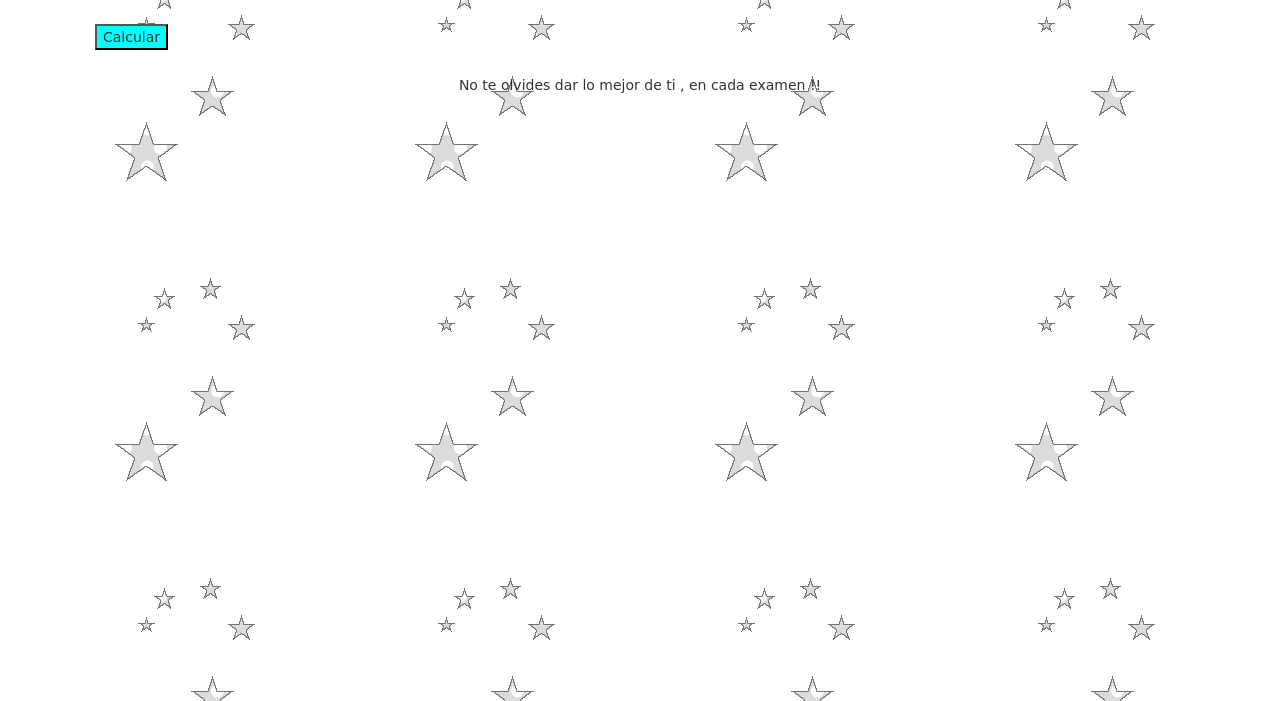
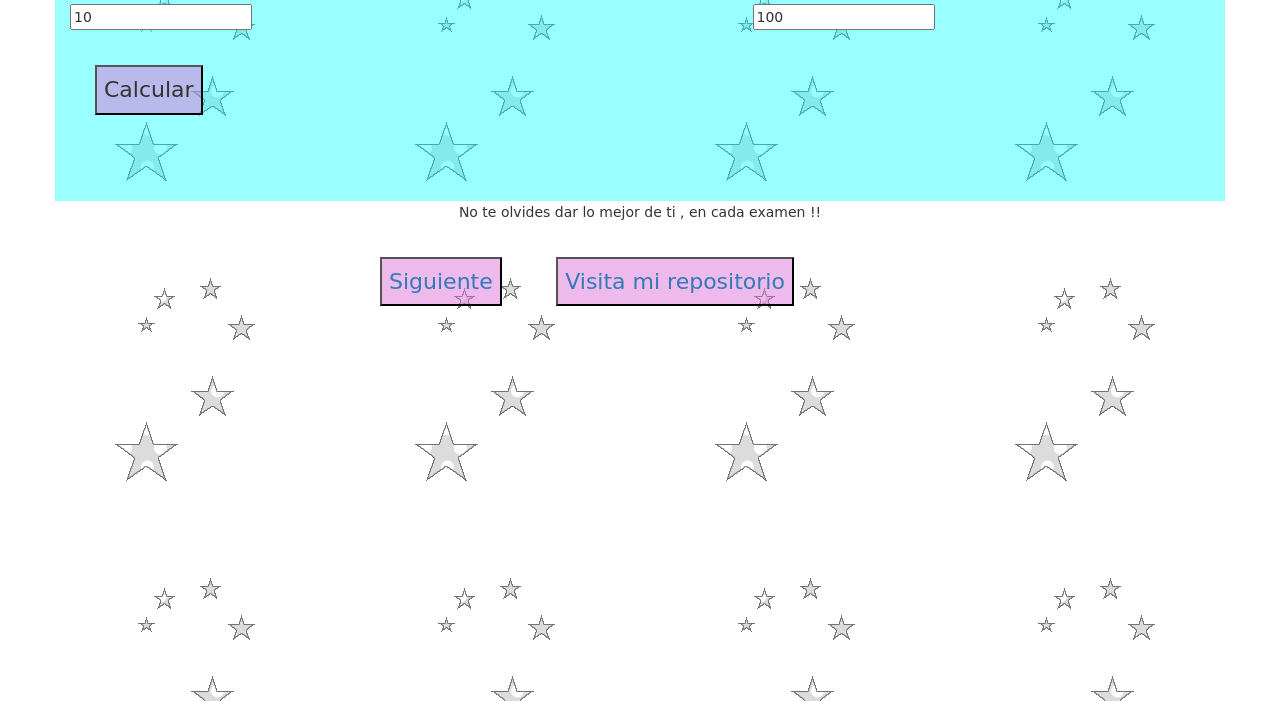
Before and after one commit to yoliset/ejercicio-17-1js, a plain HTML site: page index.html in a window 1280 px wide. Shown: the part 99-800 px from the top of the page. Drawn offline with nearby package versions, Linux system fonts and the light colour scheme.

Commit message:
Redireccionar

```diff
--- a/index.html
+++ b/index.html
@@ -15,16 +15,18 @@
                  <div class="col-md-12 col-xs-12">
                      <h1 class="text-center">PUNTAJE SQUAD</h1>
                  </div>
+            <div class="caja">
                  <div class="col-md-7 col-xs-12">
                      <label for="">Puntos Squad:</label>
-            <input type="text" id="punto_squad" value="10">
+                     <p><input type="text" id="punto_squad" value="10"></p>
                  </div>
                  <div class="col-md-5 col-xs-12">
                      <label for="">Cantidad máxima de puntos:</label>
                      <input type="text" id="max_puntos" value="100">
                  </div>
-            <div class="col-md-4 col-xs-12">
+                 <div class="col-md-7 col-xs-12">
                       <button onclick="calcular()">Calcular</button>
+                 </div>
             </div>
                  <div  class="col-md-8 col-xs-12">
                      <div  id="salida"> </div>
@@ -34,6 +36,10 @@
            <div>
                  <p class="text-center"> No te olvides dar lo mejor de ti , en cada examen !! </p>
            </div>
+           <div class=" row col-md-8  col-md-push-3 col-xs-10">
+               <a href="https://yoliset.github.io/ejercicio17-2-js/"><button>Siguiente</button></a>
+               <a href="https://github.com/yoliset/ejercicio-17-1js"><button>Visita mi repositorio</button></a>
+           </div>
     </div>
 </body>
     <script src="https://ajax.googleapis.com/ajax/libs/jquery/3.1.1/jquery.min.js"></script>
--- a/main.css
+++ b/main.css
@@ -2,12 +2,19 @@ body{
     background-image: url(img/lindo.gif);
     font-family: cursive;
 }
+.caja{
+    background-color: rgba(0, 255, 255, 0.4);
+    padding-bottom: 300px;
+}
 label{
     color: hotpink;
+    font-size: 20px;
 }
 button{
-    background-color: aqua;
+    font-size: 22px;
+    background-color:rgba(218, 112, 214, 0.48);
     margin: 25px;
+    padding: 7px;
 }
 button:hover{
     background-color: antiquewhite;
```
Lines whose indentation alone changed are shown as unchanged.
